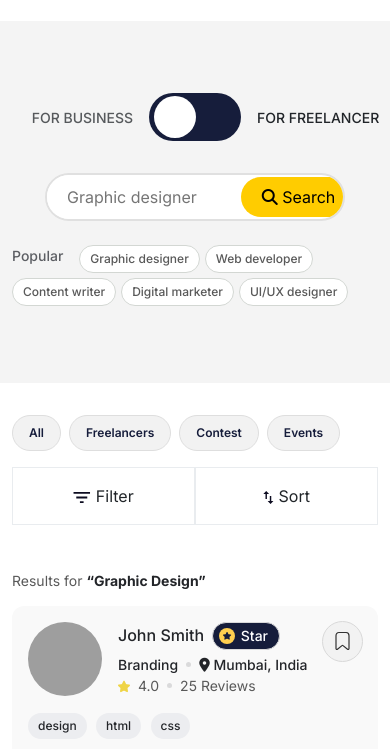
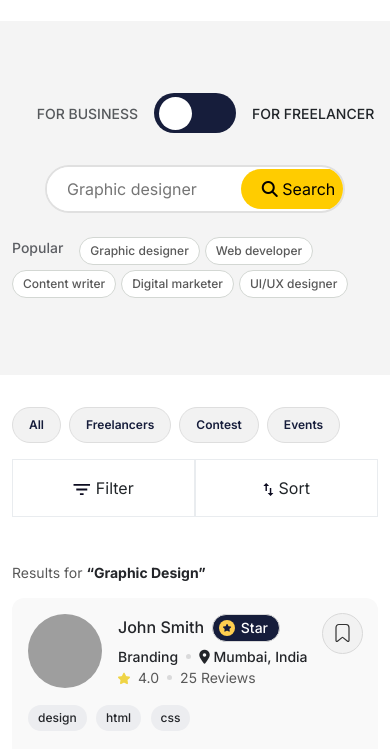
Before and after one commit to masud001/alt-tribe, a website: page search-page.html in a window 390 px wide. Shown: the part 74-823 px from the top of the page. Drawn offline with Linux system fonts and the light colour scheme; grey boxes are pictures that could not be loaded; a web font is replaced by a local one.

Commit message:
search page updated

```diff
--- a/sass/_search-page.scss
+++ b/sass/_search-page.scss
@@ -21,6 +21,10 @@
   display: inline-block;
   width: 92px;
   height: 48px;
+  @media (max-width: 768px) {
+    height: 40px;
+    width: 82px;
+  }
 }
 
 .switch input {
@@ -51,6 +55,10 @@
   background-color: #fff;
   transition: 0.4s;
   border-radius: 50%;
+  @media (max-width: 768px) {
+    height: 33px;
+    width: 33px;
+  }
 }
 
 input:checked + .slider {
```
Also changed, not shown: css/custom.min.css, 1 other file.
